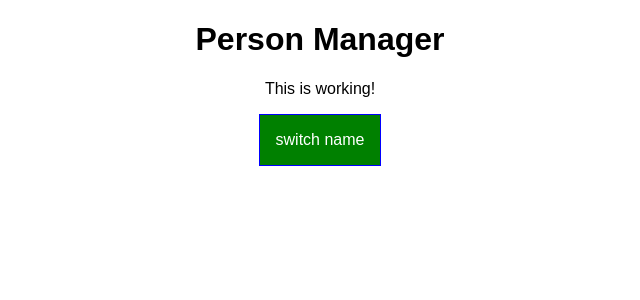
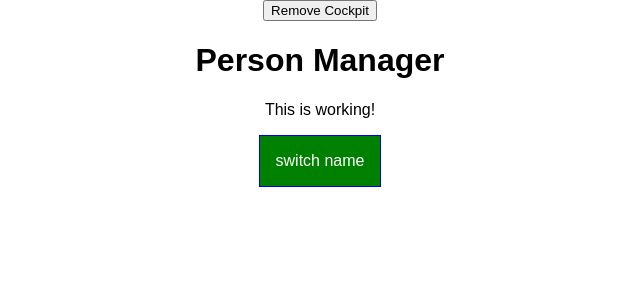
Before and after one commit to schmitty890/the-complete-guide-section-3, a React app: page / in a window 1280 px wide. Shown: the top 300 px of the page, without its empty margins (320-960 px from the left). Built offline with nearby package versions, Linux system fonts and the light colour scheme.

Commit message:
cleaning up lifecycle hooks and useEffect

```diff
--- a/src/components/Cockpit/Cockpit.js
+++ b/src/components/Cockpit/Cockpit.js
@@ -6,10 +6,20 @@ const cockpit = (props) => {
   useEffect(() => {
     console.log('[Cockpit.js] useEffect');
     setTimeout(function() {
-      alert('saved data to cloud');
+      console.log('saved data to cloud');
     }, 1000);
+    return () => {
+      console.log('[Cockpit.js] cleanup work in useEffect');
+    }
   }, []); // pass an empty array if you only want useEffect to fire once.
   // pass in the array props.persons if you want useEffect to fire every time your persons data state has changed.
+
+  useEffect(() => {
+    console.log('[Cockpit.js] 2nd useEffect');
+    return() => {
+      console.log('[Cockpit.js] cleanup work in 2nd useEffect');
+    }
+  })
 
   const assignedClasses = [];
 
--- a/src/components/Persons/Persons.js
+++ b/src/components/Persons/Persons.js
@@ -27,6 +27,10 @@ class Persons extends Component {
     console.log(snapshot);
   }
 
+  componentWillUnmount() {
+    console.log('[Persons.js] componentWillUnmount');
+  }
+
   render() {
     console.log('[Persons.js] rendering...');
     return this.props.persons.map((person, index) => {
--- a/src/containers/App.js
+++ b/src/containers/App.js
@@ -16,7 +16,8 @@ class App extends Component {
       { id: 1,name: 'Bill', age: 60 },
       { id: 2,name: 'Joe', age: 34 }
     ],
-    showPersons: false
+    showPersons: false,
+    showCockpit: true
   };
 
   static getDerivedStateFromProps(props, state) {
@@ -90,11 +91,18 @@ class App extends Component {
 
     return (
         <div className={classes.App}>
-          <Cockpit
-            title={this.props.appTitle}
-            showPersons={this.state.showPersons}
-            persons={this.state.persons}
-            clicked={this.togglePersonsHandler} />
+          <button
+          onClick={ () => {
+              this.setState({ showCockpit: false });
+            }}
+            >Remove Cockpit</button>
+          {this.state.showCockpit ? (
+            <Cockpit
+              title={this.props.appTitle}
+              showPersons={this.state.showPersons}
+              persons={this.state.persons}
+              clicked={this.togglePersonsHandler} />
+          ) : null}
           {persons}
         </div>
     );
```
